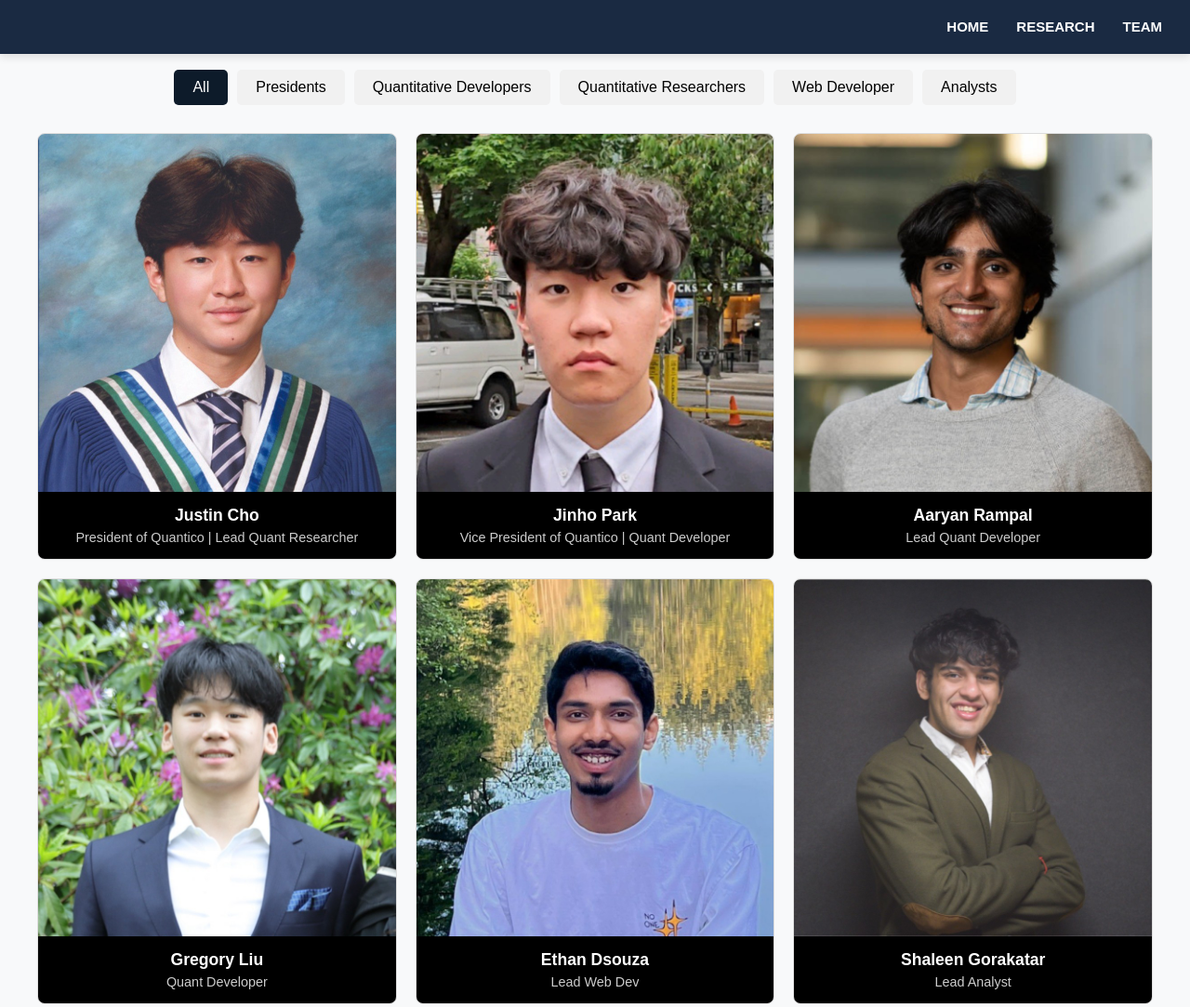
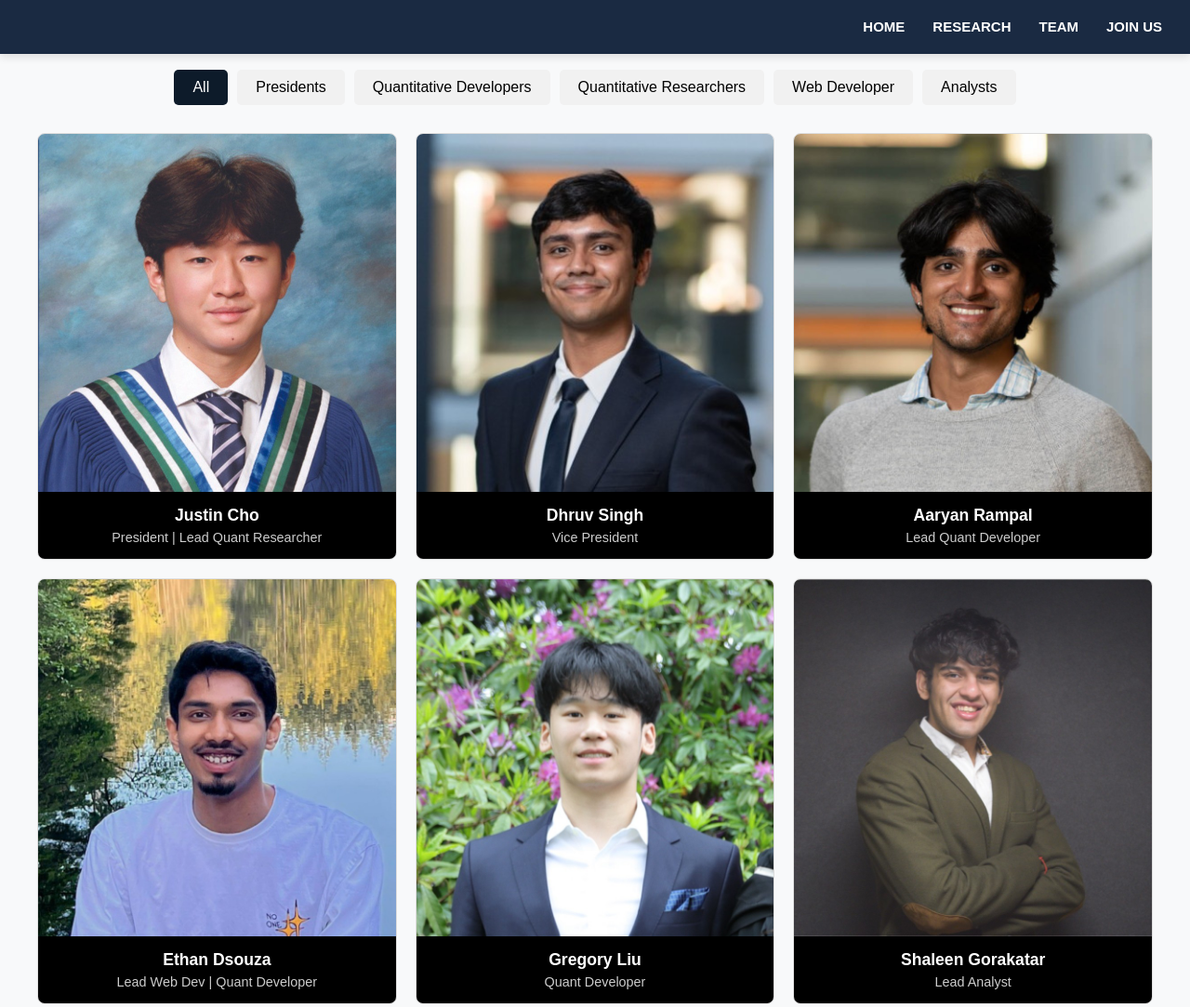
Before and after one commit to ethan-dsouza-dev/Quantico-Web, a plain HTML site: page pages/team/index.html in a window 1280 px wide. Shown: the top 1083 px of the page at 93% size. Drawn offline with Linux system fonts and the light colour scheme.

Commit message:
Finished Mk1 of Website

```diff
--- a/css/banner.css
+++ b/css/banner.css
@@ -8,7 +8,8 @@
     text-align: center;
     color: white;
     height:600px;
-    background-image: url('/images/banner.png');
+    /* background-image: url('/images/banner.png'); */
+    background-color: #002145;
     width: 100%;
     background-size: cover;
     background-position: center;
--- a/css/research.css
+++ b/css/research.css
@@ -63,7 +63,7 @@ body {
     height: 100%;
 }
 .image-wrapper img {
-    width: 100%;
+    width: 80%;
     height: auto;
 }
 .how-we-came-about {
@@ -133,3 +133,7 @@ body {
 .copyright p {
     margin: 0;
 }
+
+a.no-underline {
+    text-decoration: none;
+}
--- a/index.html
+++ b/index.html
@@ -3,11 +3,12 @@
 <head>
     <meta charset="UTF-8">
     <meta name="viewport" content="width=device-width, initial-scale=1.0">
-    <title>UBC Quantico</title>
+    <title>Quantico Research</title>
     <link rel="stylesheet" href="css/banner.css">
     <link rel="stylesheet" href="css/homepage.css">
     <link rel="stylesheet" href="css/navbar.css">
     <script src="http://localhost:35729/livereload.js"></script> <!-- Live reload script -->
+    <link rel="icon" href="images/logo.jpg">
 </head>
 <body>
     <div class="navbarHide"></div>
@@ -17,17 +18,18 @@
     <div id="navbar-container"></div>
 
     <!-- Banner section -->
-    <!-- <div class="banner-space"></div> -->
     <div class="banner">
         <div class="overlay"></div> <!-- Overlay element -->
         <div class="banner-content">
-            <h1>QUANTICO</h1>
-            <p>UBC'S PREMIER CAPITAL MARKETS CLUB</p>
-            <p>Welcome to Quantico, your hub for quantitative research and innovation.
+            <!-- <p>Welcome to Quantico, your hub for quantitative research and innovation.
                 Whether you’re a seasoned quant or just beginning your journey into data-driven insights,
                 our club is the place to explore, learn, and create impactful research.
-                Join us as we tackle challenging problems and share ideas to shape the future of quantitative methods.</p>
+                Join us as we tackle challenging problems and share ideas to shape the future of quantitative methods.</p> -->
+                <div class="image-wrapper logo">
+                    <img src="images/logo_square.jpg">
+                </div>
         </div>
+
     </div>
 
     <div class="real-body">
@@ -103,7 +105,7 @@
                 <!-- Leadership Card -->
                 <div class="value-card">
                     <h3>Learning</h3>
-                    <img src="https://futuresfirst.com/wp-content/themes/futurefirst/assets/Technology.svg" alt="Leadership Icon">
+                    <img src="/images/Jinhos Pic.png" alt="Leadership Icon">
                     <p>Quantico is a space for continuous growth, where curiosity and education drive our mission.</p>
                 </div>
             </div>
@@ -111,10 +113,11 @@
     </div>
     <div class="end-banner">
         <div class="heading-container">
-            <a href="https://docs.google.com/document/d/1VxMA2GVZ4lLZJnWlYHEMX3mgzFjt9L3DGuhoPGWb_nI/edit?usp=sharing" class="no-underline"><h2>Apply</h2></a>
+            <a href="https://docs.google.com/forms/d/e/1FAIpQLSd2hYuT2cr5rF2ipKkO5_YIkN4XgyZTYKXSpMv1aVqq2KYXGQ/viewform" class="no-underline" target="_blank"><h2>Apply</h2></a>
         </div>
         <div class="copyright">
-            <p>email@quantico.com</p>
+            <p>+1 (778) 865 4932</p>
+            <p>quanticoresearch@gmail.com</p>
             <p>&copy; Quantico Research 2025</p>
         </div>
     </div>
--- a/js/team.js
+++ b/js/team.js
@@ -4,58 +4,67 @@ document.addEventListener("DOMContentLoaded", () => {
     const teamProfiles = {
         "justin-cho": {
             name: "Justin Cho",
-            role: "President of Quantico | Lead Quant Researcher",
+            role: "President | Lead Quant Researcher",
             image: "/images/team/Justin Cho.jpeg",
             academics: "Bachelor of Science | Major in Mathematics Minor in Economics | Year 3",
-            bio_main: "N/A",
-            bio_extra: "N/A",
+            bio_main: "",
+            bio_extra: "",
             classes: ["founder", "quant-research"]
         },
-        "jinho-park": {
-            name: "Jinho Park",
-            role: "Vice President of Quantico | Quant Developer",
-            image: "/images/team/Jinho Park.jpeg",
-            academics: "Bachelor of Science | Major in Computer Science | Year 3",
-            bio_main: "N/A",
-            bio_extra: "N/A",
-            classes: ["founder", "quant-dev"]
+        "dhruv-singh": {
+            name: "Dhruv Singh",
+            role: "Vice President",
+            image: "/images/team/dhruv.jpeg",
+            academics: "Bachelor of Commerce | Major in Business and Computer Science | Year 3",
+            bio_main: "",
+            bio_extra: "",
+            classes: ["analyst"]
         },
         "aaryan-rampal": {
             name: "Aaryan Rampal",
             role: "Lead Quant Developer",
             image: "/images/team/Aaryan Rampal.jpeg",
             academics: "Bachelor of Science | Major in Computer Science (Honours) | Year 3",
-            bio_main: "N/A",
-            bio_extra: "N/A",
+            bio_main: "",
+            bio_extra: "",
             classes: ["quant-dev"]
+        },
+        "ethan-dsouza": {
+            name: "Ethan Dsouza",
+            role: "Lead Web Dev | Quant Developer",
+            image: "/images/team/Ethan.jpeg",
+            academics: "Bachelor of Science | Major in Statistics | Year 3",
+            bio_main: "",
+            bio_extra: "",
+            classes: ["web-dev", "quant-dev"]
         },
         "gregory-liu": {
             name: "Gregory Liu",
             role: "Quant Developer",
             image: "/images/team/Gregory Liu.jpeg",
             academics: "Bachelor of Commerce | Major in Business and Computer Science | Year 3",
-            bio_main: "Amazing coffee getter",
-            bio_extra: "Template",
+            bio_main: "",
+            bio_extra: "",
             classes: ["quant-dev"]
-        },
-        "ethan-dsouza": {
-            name: "Ethan Dsouza",
-            role: "Lead Web Dev",
-            image: "/images/team/Ethan.jpeg",
-            academics: "Bachelor of Science | Major in Statistics | Year 3",
-            bio_main: "From Africa",
-            bio_extra: "he likes to hike",
-            classes: ["web-dev"]
         },
         "shaleen-gorakatar": {
             name: "Shaleen Gorakatar",
             role: "Lead Analyst",
             image: "/images/team/shaleen.jpeg",
             academics: "Bachelor of Science | Major in Statistics | Year 3",
-            bio_main: "From India",
-            bio_extra: "Template",
+            bio_main: "",
+            bio_extra: "",
             classes: ["analyst"]
-        }
+        },
+        "jinho-park": {
+            name: "Jinho Park",
+            role: "Quant Developer",
+            image: "/images/team/Jinho Park.jpeg",
+            academics: "Bachelor of Science | Major in Computer Science | Year 3",
+            bio_main: "",
+            bio_extra: "",
+            classes: ["founder", "quant-dev"]
+        },
     };
 
     function renderTeamProfiles() {
--- a/navbar.html
+++ b/navbar.html
@@ -4,6 +4,6 @@
         <li><a href="/">HOME</a></li>
         <li><a href="/pages/research">RESEARCH</a></li>
         <li><a href="/pages/team">TEAM</a></li>
-        <!-- TODO: <li><a href="/pages/join_us">JOIN US</a></li> -->
+        <li><a href="https://docs.google.com/forms/d/e/1FAIpQLSd2hYuT2cr5rF2ipKkO5_YIkN4XgyZTYKXSpMv1aVqq2KYXGQ/viewform" target="_blank">JOIN US</a></li>
     </ul>
 </div>
--- a/pages/team/index.html
+++ b/pages/team/index.html
@@ -3,10 +3,11 @@
 <head>
     <meta charset="UTF-8">
     <meta name="viewport" content="width=device-width, initial-scale=1.0">
-    <title>Team - UBC Quantico</title>
+    <title>Team - Quantico Research</title>
     <link rel="stylesheet" href="/css/styles.css">
     <link rel="stylesheet" href="/css/team.css">
     <script src="http://localhost:35729/livereload.js"></script> <!-- Live reload script -->
+    <link rel="icon" href="../../images/logo.jpg">
 </head>
 <body>
     <!-- JavaScript to load the navbar -->
```
Also changed, not shown: css/homepage.css (+9 -0 lines), pages/research/index.html (+8 -6 lines), images/Jinhos Pic.png (added), images/logo.jpg, images/logo_square.jpg (added), images/team/dhruv.jpeg (added).
